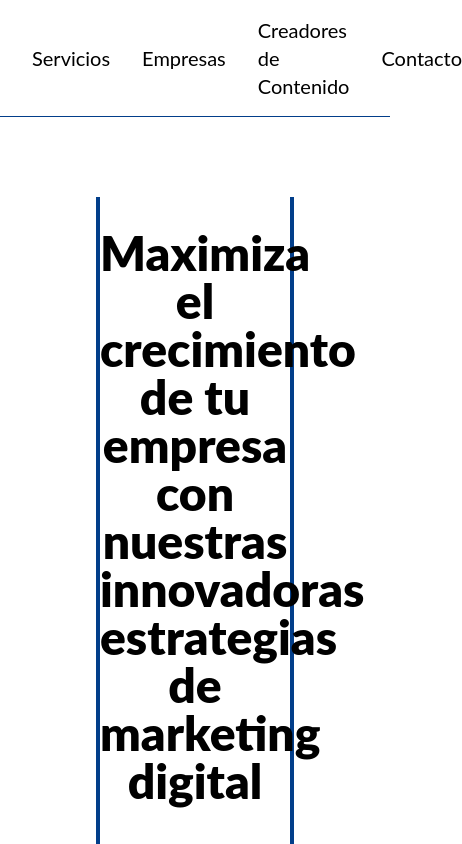
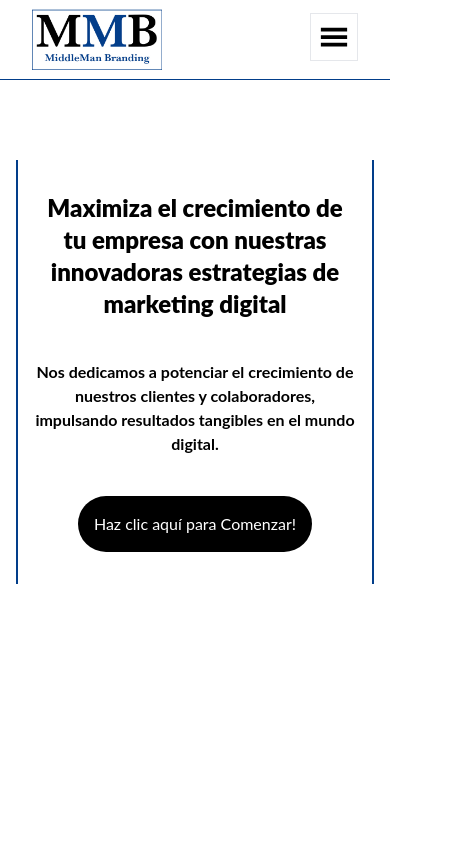
Before and after one commit to Santiago-Hanine/middleman-branding, a Next.js app: page / in a window 390 px wide. Shown: the top 844 px of the page, 462 px wide, since content can reach past the window. Built offline with nearby package versions, Linux system fonts and the light colour scheme.

Commit message:
Update Hero and Navbar components

```diff
--- a/src/app/Components/Hero/index.tsx
+++ b/src/app/Components/Hero/index.tsx
@@ -3,13 +3,14 @@ import React from 'react'
 
 const Hero = () => {
   return (
-    <div className='border-x-4 border-x-blue flex flex-col gap-14 mx-24 text-center mt-20 pt-8 pb-8'>
-        <h1 data-aos="fade-up" data-aos-duration="600" className='text-5xl font-black'>
+    <div className='md:border-x-4 border-x-2 border-x-blue flex flex-col gap-10 md:gap-14 mx-4 md:mx-12 lg:mx-24 text-center px-4 md:mt-40 mt-40 pt-8 pb-8'>
+
+        <h1 data-aos="fade-up" data-aos-duration="600" className='text-2xl md:text-4xl lg:text-5xl font-black'>
             Maximiza el crecimiento de tu empresa con nuestras innovadoras estrategias de marketing digital
         </h1>
 
-        <p data-aos="fade-up" data-aos-duration="700" data-aos-delay="400" className='text-lg font-bold'>
-            Nos dedicamos a potenciar el crecimiento de nuestros clientes y colaboradores, impulsando resultados tangibles <br /> en el mundo digital.
+        <p data-aos="fade-up"  className='md:text-lg font-bold text-center'>
+            Nos dedicamos a potenciar el crecimiento de nuestros clientes y colaboradores, impulsando resultados tangibles <span className='hidden lg:inline'><br /></span> en el mundo digital.
         </p>
 
         <Link href="./contacto">
--- a/src/app/Components/Navbar/index.tsx
+++ b/src/app/Components/Navbar/index.tsx
@@ -1,18 +1,28 @@
+"use client"
+
 import React from 'react'
 import Image from 'next/image'
 import Link from 'next/link'
 import Logo from '../../../../public/logo.jpg'
 import { Navlist } from './Navlist'
+import { GiHamburgerMenu } from "react-icons/gi";
+
 
 const Navbar = () => {
+
+  const handleMenu = () => {
+    const menu = document.querySelector('#menu-mobile')
+    menu?.classList.toggle('hidden')
+  }
+
   return (
-    <header className='flex items-center justify-between px-8 py-4 border-b-blue border-b '>
+    <header className='flex fixed top-0 items-center justify-between px-8 py-4 border-b-blue border-b h-20 w-full'>
       <Link href="./">
         <Image src={Logo} width={130} alt='MiddleMan Branding logo'/>
       </Link>
 
       <nav>
-        <ul className='flex text-xl gap-8 items-center'>
+        <ul className='hidden lg:flex text-xl gap-8 items-center'>
           {
             Navlist.map((item, index) => (
               <li key={index}>
@@ -23,6 +33,22 @@ const Navbar = () => {
             ))
           }
         </ul>
+
+        <ul id='menu-mobile' className='hidden flex flex-col items-center justify-center lg:hidden absolute top-20 left-0 h-screen bg-white z-50 w-full'>
+        {
+            Navlist.map((item, index) => (
+              <li key={index}>
+                <Link href={item.link}>
+                  {item.name}
+                </Link>
+              </li>
+            ))
+          }
+        </ul>
+
+        <button className='lg:hidden border' onClick={handleMenu}>
+          <GiHamburgerMenu className='lg:hidden text-3xl m-2' />
+        </button>
       </nav>
     </header>
   )
```
